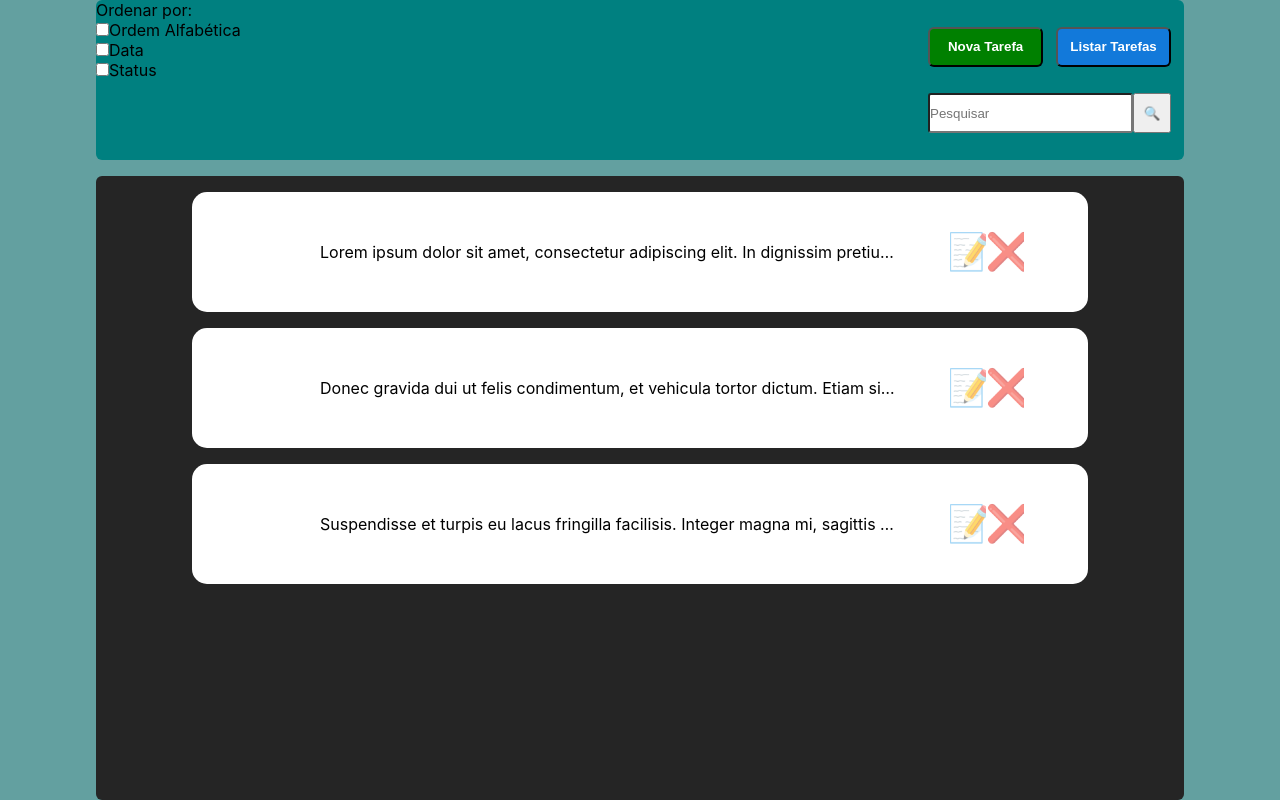
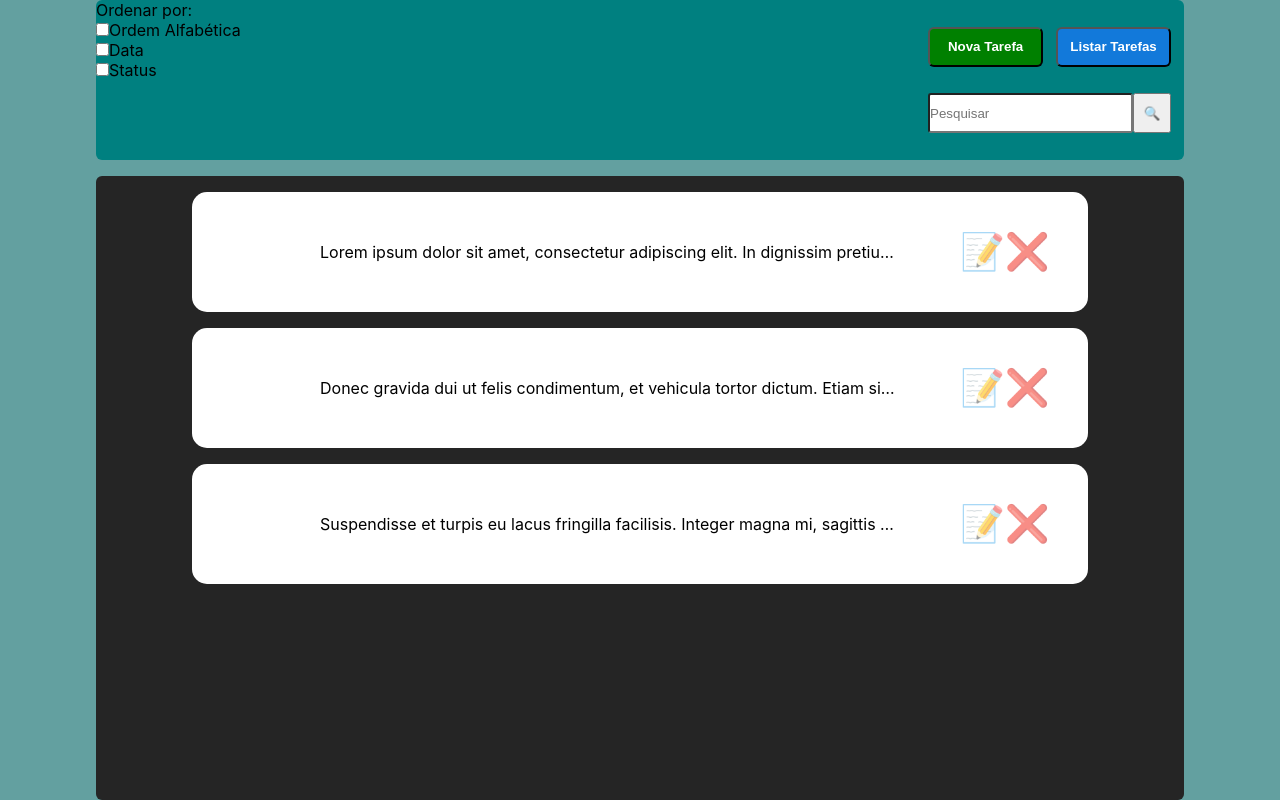
Before and after one commit to CaioOK/TodoList-Ebytr, a React (Create React App) app in the folder front-end/: page / in a window 1280 px wide. Built offline with nearby package versions, Linux system fonts and the light colour scheme.

Commit message:
WIP: Ajustando o css do botão de editar

```diff
--- a/front-end/src/components/TaskEditor.jsx
+++ b/front-end/src/components/TaskEditor.jsx
@@ -11,6 +11,8 @@ function TaskEditor() {
   const taskText = taskFound ? taskFound.task : '';
   const [textAreaValue, setTextAreaValue] = useState(taskText);
   const [saved, setSaved] = useState(false);
+
+  console.log('taskId: ', taskId, 'taskText: ', taskText, 'textArea: ', textAreaValue);
 
   function handleChange({ target: { value } }) {
     setTextAreaValue(value);
--- a/front-end/src/css/TaskField.css
+++ b/front-end/src/css/TaskField.css
@@ -13,8 +13,8 @@
 .task-field > div {
   display: flex;
   justify-content: space-between;
-  width: 6vw;
-  margin-right: 5vw;
+  width: 7vw;
+  margin-right: 3vw;
 }
 
 .task-field:hover {
```
